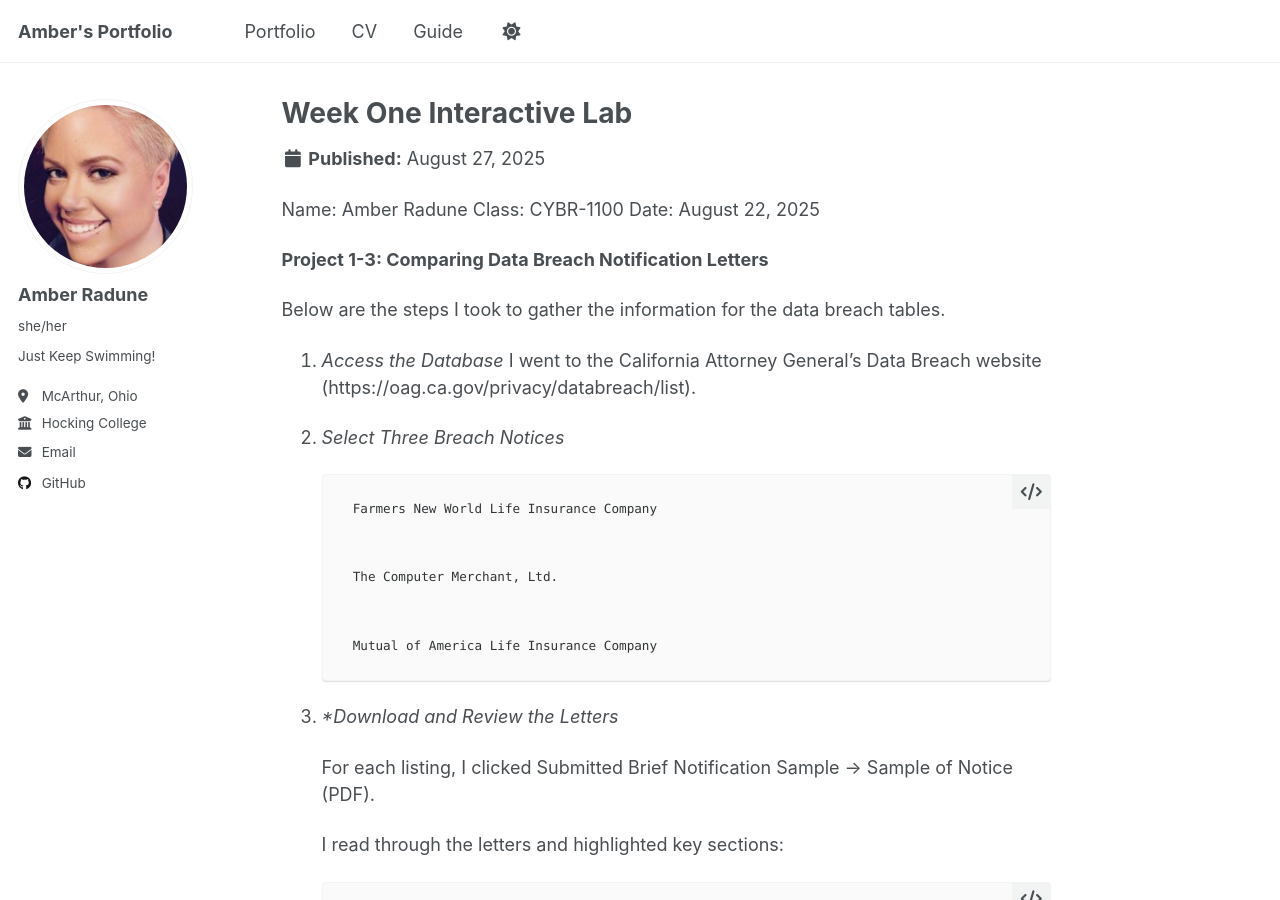
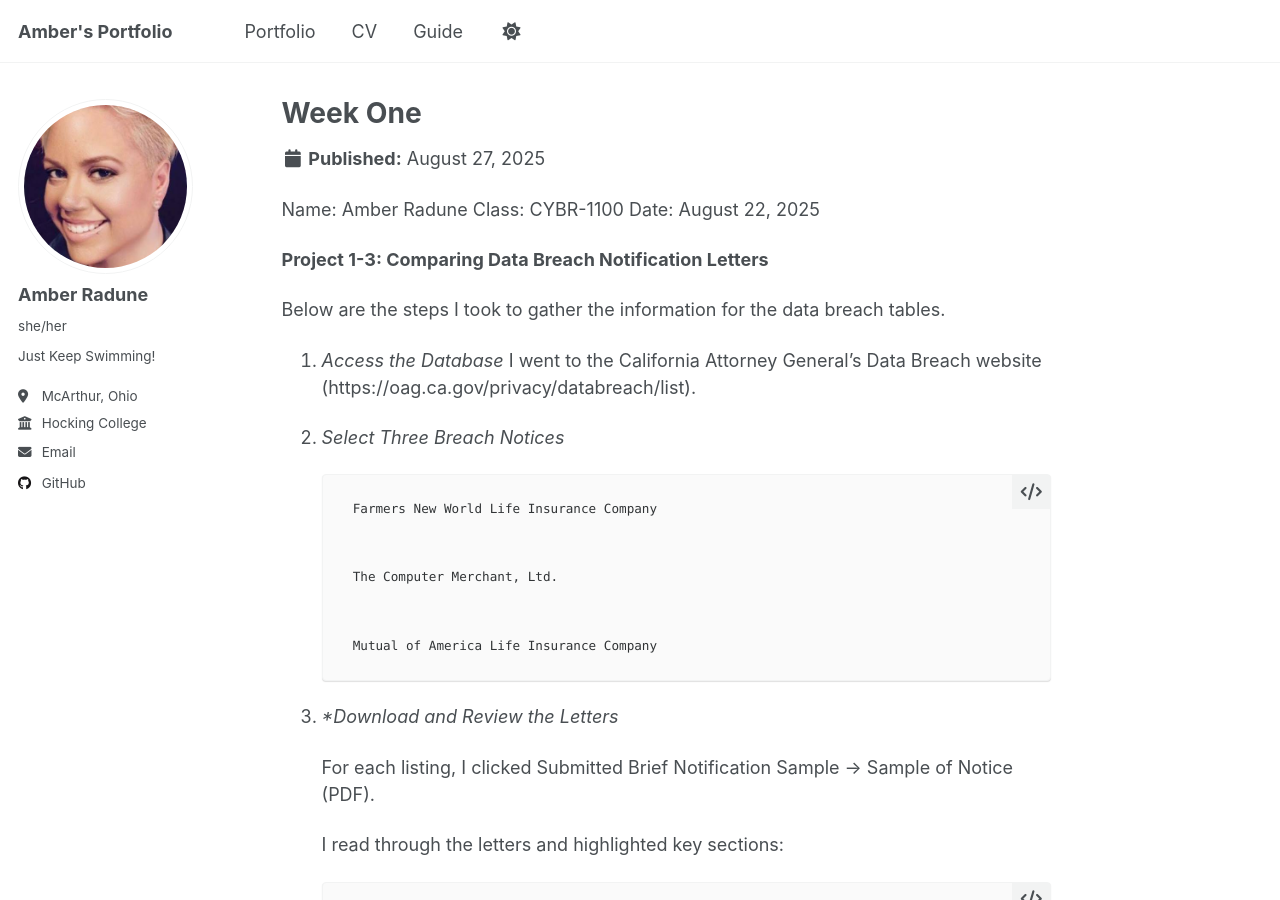
Before and after one commit to TinyBumblee/AmberR.github.io, a Jekyll site: the page built from _portfolio/Week One Interactive Lab.md, in a window 1280 px wide and 900 px high. Built offline with Jekyll 4.4.1, drawn with Linux system fonts in a browser that asks for light colours; a script that is not in the unit is left out.

Commit message:
Update Week One Interactive Lab.md

```diff
--- a/_portfolio/Week One Interactive Lab.md
+++ b/_portfolio/Week One Interactive Lab.md
@@ -1,6 +1,6 @@
 ---
-title: "Week One Interactive Lab"
-excerpt: "Comparing Data Breach Notification Letters"
+title: "Week One"
+excerpt: "Interactive Lab - Comparing Data Breach Notification Letters"
 collection: portfolio
 ---
 
```
